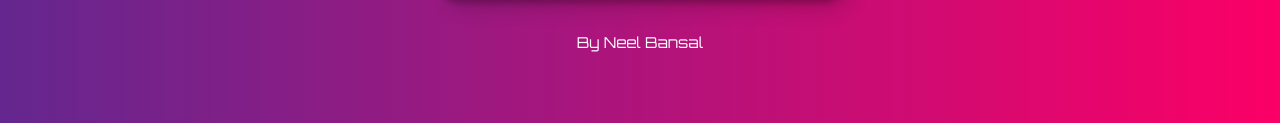
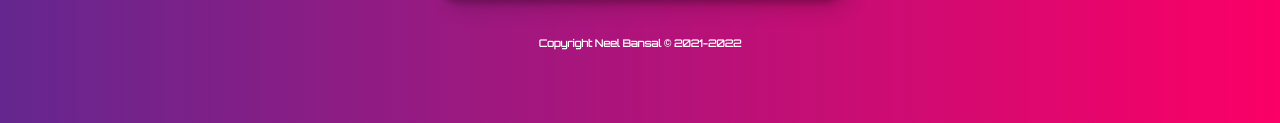
Before and after one commit to NPX2218/Simple-JavaScript-Calculator, a plain HTML site: page index.html in a window 1280 px wide. Shown: the part 542-665 px from the top of the page. Drawn offline with Linux system fonts and the light colour scheme.

Commit message:
Adding a copyright

```diff
--- a/index.html
+++ b/index.html
@@ -46,6 +46,6 @@
   <br><br>
     <!--Centering the credit line-->
 
-  <center><a>By Neel Bansal</a></center>
+  <center><b>Copyright Neel Bansal © 2021-2022</b></center>
   </body>
 </html>
--- a/static/css/styles.css
+++ b/static/css/styles.css
@@ -77,6 +77,12 @@ a {
   color: white;
 }
 
+b {
+  font-family: "Orbitron", sans-serif;
+  font-size: 10px;
+  color: white;
+}
+
 /*Pink Button, Cancel and Equal Sign*/
 .pink_button {
   font-family: "Orbitron", sans-serif;
```
